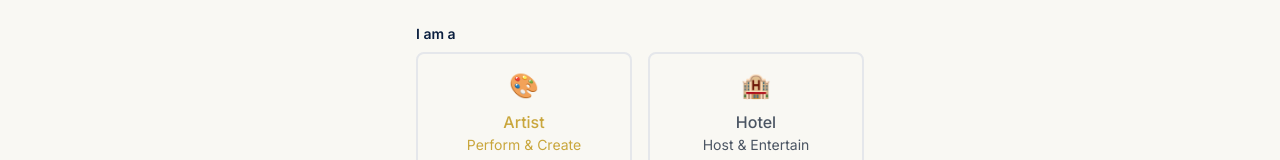
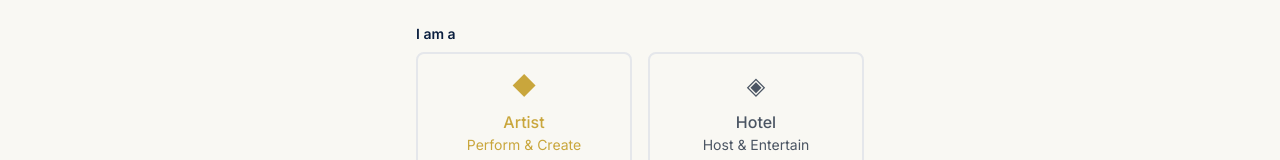
Before and after one commit to Blackkweather/Travel-Art, a React (Vite) app in the folder frontend/: page /register in a window 1280 px wide. Shown: the part 358-518 px from the top of the page. Built offline with nearby package versions, Linux system fonts and the light colour scheme; no server answers.

Commit message:
Replace emojis with luxurious symbols on register page
- Changed Artist emoji from  to  (diamond)
- Changed Hotel emoji from  to  (white diamond)
- More elegant and luxurious appearance for role selection
- Consistent with platform's premium diamond theme
- Better visual hierarchy and sophistication

```diff
--- a/frontend/src/pages/RegisterPage.tsx
+++ b/frontend/src/pages/RegisterPage.tsx
@@ -82,7 +82,7 @@ const RegisterPage: React.FC = () => {
                     className="sr-only"
                   />
                   <div className={`w-full text-center ${watchedRole === 'ARTIST' ? 'text-gold' : 'text-gray-600'}`}>
-                    <div className="text-2xl mb-2">🎨</div>
+                    <div className="text-2xl mb-2">◆</div>
                     <div className="font-medium">Artist</div>
                     <div className="text-sm">Perform & Create</div>
                   </div>
@@ -96,7 +96,7 @@ const RegisterPage: React.FC = () => {
                     className="sr-only"
                   />
                   <div className={`w-full text-center ${watchedRole === 'HOTEL' ? 'text-gold' : 'text-gray-600'}`}>
-                    <div className="text-2xl mb-2">🏨</div>
+                    <div className="text-2xl mb-2">◈</div>
                     <div className="font-medium">Hotel</div>
                     <div className="text-sm">Host & Entertain</div>
                   </div>
```
